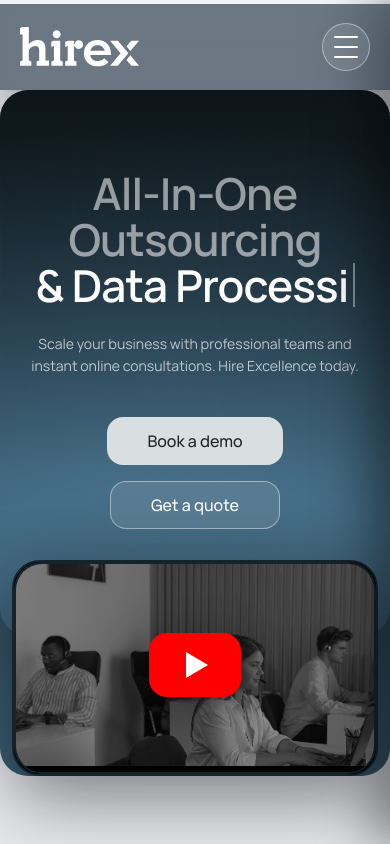
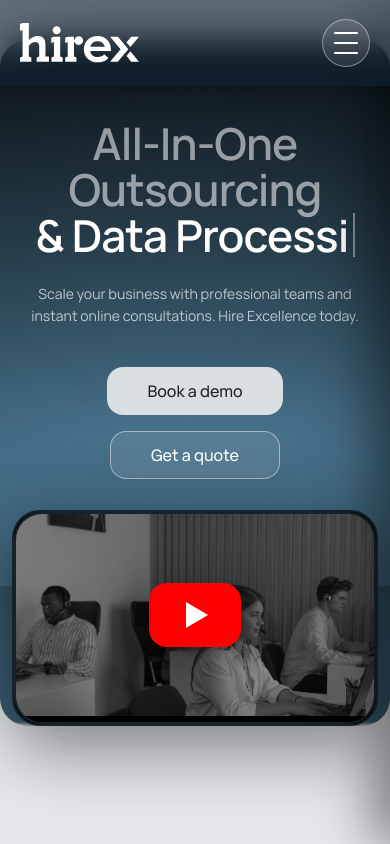
Before and after one commit to rtzeg/hirex, a React (Vite) app: page / in a window 390 px wide. Shown: the top 844 px of the page. Built offline with nearby package versions, Linux system fonts and the light colour scheme.

Commit message:
fix price

```diff
--- a/src/components/layout/WhoHirexForSection.jsx
+++ b/src/components/layout/WhoHirexForSection.jsx
@@ -48,7 +48,7 @@ const WhoHirexFor = () => {
     <section className="bg-transparent">
       <div className="mx-auto w-[100%] max-w-[1920px] px-6 pb-24">
         <div className="relative overflow-hidden rounded-[28px] shadow-[0_25px_120px_rgba(0,0,0,0.55)]">
-          {/* ✅ ВАЖНО: фоновые слои НЕ ловят клики */}
+
           <div
             aria-hidden="true"
             className="pointer-events-none absolute inset-0"
@@ -83,13 +83,13 @@ const WhoHirexFor = () => {
                 Who Hirex Is For?
               </p>
 
-              <h2 className="mt-6 text-[64px]/[1.02] font-semibold tracking-[-0.03em] text-white/90 max-[1600px]:text-[56px] max-[1200px]:text-[44px] max-[700px]:text-[36px]">
+              <h2 className="mt-6 text-[72px]/[1.02] font-semibold tracking-[-0.03em] text-white/90 max-[1600px]:text-[56px] max-[1200px]:text-[44px] max-[700px]:text-[36px]">
                 Flexible Support
                 <br />
                 Built to Your Model
               </h2>
 
-              <p className="mx-auto mt-6 max-w-[780px] text-[18px]/[1.6] text-white/70 max-[1200px]:text-[16px]">
+              <p className="mx-auto mt-6 max-w-[800px] text-[24px]/[1.2] text-white/70 max-[1200px]:text-[16px]">
                 Hirex is designed for companies across various industries that need a reliable,
                 ready-to-work team for customer support, call centers, and operational efficiency.
               </p>
@@ -128,7 +128,7 @@ const WhoHirexFor = () => {
                       />
                     </div>
 
-                    <h3 className="text-[34px]/[1.06] font-semibold tracking-[-0.02em] text-white/92 max-[1200px]:text-[30px]">
+                    <h3 className="text-[32px]/[1.1] font-semibold tracking-[-0.02em] text-white/92 max-[1200px]:text-[30px]">
                       {c.title}
                     </h3>
 
--- a/src/components/layout/client-success-slider.jsx
+++ b/src/components/layout/client-success-slider.jsx
@@ -71,7 +71,7 @@ const ClientSuccessSlider = () => {
         <p className="text-[20px]/[1.2] text-[#73869A] md:text-[24px]">Client Success Stories</p>
 
         <div className="space-y-5">
-          <h2 className="text-[56px]/[0.95] font-semibold tracking-[-0.01em] md:text-[72px]/[0.92]">
+          <h2 className="font-semibold tracking-[-0.01em] text-[56px]/[0.95] max-[420px]:text-[44px]/[0.98] lg:text-[72px]/[0.92]">
             Trusted by Industry
             <br />
             Leaders
--- a/src/components/layout/faq.jsx
+++ b/src/components/layout/faq.jsx
@@ -47,7 +47,7 @@ const Faq = () => {
       <div className="grid gap-8 lg:grid-cols-[1fr_1.15fr] lg:gap-10">
         <div>
           <p className="text-[20px]/[1.2] text-[#73869A] md:text-[24px]">I know you have questions.</p>
-          <h2 className="mt-3 text-[56px]/[0.95] font-semibold tracking-[-0.01em] md:text-[72px]/[0.92]">
+          <h2 className="font-semibold tracking-[-0.01em] text-[56px]/[0.95] max-[420px]:text-[44px]/[1] lg:text-[72px]/[0.92]">
             Frequently
             <br />
             Asked
--- a/src/components/layout/header.jsx
+++ b/src/components/layout/header.jsx
@@ -67,7 +67,7 @@ const Header = () => {
 
   return (
     <header className="w-[100%] max-w-[1920px] bg-transparent">
-      <div className="relative z-[70] mx-auto mt-1 flex min-h-[102px] items-center justify-between bg-[#122434]/60 px-9 shadow-lg backdrop-blur-[16px] max-[1200px]:min-h-[86px] max-[1200px]:px-5">
+      <div className="relative z-[70] mx-auto mt-0 flex min-h-[102px] items-center justify-between bg-[#122434]/60 px-9 shadow-lg backdrop-blur-[16px] max-[1200px]:min-h-[86px] max-[1200px]:px-5">
         <Link aria-label="Go to home page" to="/" onClick={closeMenu}>
           <img alt="Hirex" className="h-[52px] w-auto max-[1200px]:h-10" src={logo} />
         </Link>
--- a/src/components/layout/hirex-audience.jsx
+++ b/src/components/layout/hirex-audience.jsx
@@ -103,10 +103,10 @@ const HirexAudienceGrid = () => {
       />
       <div className="relative z-10 mx-auto max-w-[1320px] text-center">
         <p className="text-[24px] font-medium leading-[1.1] text-white/75">Who Hirex Is For?</p>
-        <h3 className="mx-auto mt-4 max-w-[720px] text-[52px] font-semibold leading-[1.02] md:text-[72px]">
+        <h3 className="mt-6 text-[64px]/[1.02] font-semibold tracking-[-0.03em] text-white/90 max-[1600px]:text-[48px] max-[1200px]:text-[44px] max-[700px]:text-[36px]">
           Scalable Support Tailored to Your Business
         </h3>
-        <p className="mx-auto mt-6 max-w-[900px] text-[20px] leading-[1.3] text-[#A8B8C6] md:text-[48px]">
+        <p className="mx-auto mt-6 max-w-[900px] text-[20px] leading-[1.3] text-[#A8B8C6] md:text-[24px]">
           Hirex is designed for companies across various industries that need a reliable,
           ready-to-work team for customer support, call centers, and operational efficiency.
         </p>
@@ -122,10 +122,10 @@ const HirexAudienceGrid = () => {
               key={item.title}
             >
               <img alt="" aria-hidden="true" className="h-[74px] w-[74px] object-contain" src={item.icon} />
-              <h4 className="mt-5 max-w-[480px] text-[24px] font-medium leading-[1.05] text-[#DDE6EE] md:text-[52px]">
+              <h4 className="mt-5 max-w-[480px] text-[24px] font-medium leading-[1.1] text-[#DDE6EE] md:text-[32px]">
                 {item.title}
               </h4>
-              <p className="mt-4 max-w-[90%] text-[18px] leading-[1.25] text-[#AFC0CF] md:text-[38px]">
+              <p className="mt-4 max-w-[90%] text-[18px] leading-[1.25] text-[#AFC0CF] md:text-[22    px]">
                 {item.description}
               </p>
 
@@ -147,7 +147,9 @@ const HirexAudienceGrid = () => {
           <p className="text-[22px] text-white/65 md:pt-3">How it Works</p>
 
           <div className="md:mr-auto md:ml-16">
-            <h4 className="text-[58px] font-semibold leading-[0.95] md:text-[58px]">Hire Wisely</h4>
+            <h4 className="text-[38px] font-semibold leading-[0.95] lg:text-[58px]">
+              Hire Wisely
+            </h4>
             <p className="mt-3 max-w-[720px] text-[20px] leading-[1.25] text-[#A8B8C6] md:text-[24px]">
               We carefully select our hires to ensure that you can accelerate your growth and
               achieve your goals more effectively.
--- a/src/components/layout/main-section.jsx
+++ b/src/components/layout/main-section.jsx
@@ -55,8 +55,8 @@ const MainSection = ({ videoUrl = localVideo }) => {
     }, [text, isDeleting, index]);
 
     return (
-    <section className="main-section relative overflow-hidden m-0 p-0 bg-transparent">
-      <div className="relative mx-auto w-[100%] max-w-[1920px] pt-0">
+      <section className="main-section relative overflow-hidden m-0 p-0 bg-transparent -mt-[102px] max-[1200px]:-mt-[86px]">
+        <div className="relative mx-auto w-[100%] max-w-[1920px] pt-[40px] max-[1200px]:pt-[40px]">
           <div className="main-section__wrap relative">
             <div className="main-section__bg" aria-hidden="true">
               <div
@@ -85,7 +85,7 @@ const MainSection = ({ videoUrl = localVideo }) => {
               />
             </div>
 
-          <div className="main-section__card relative overflow-hidden rounded-[28px] shadow-[0_25px_120px_rgba(0,0,0,0.55)]">
+            <div className="main-section__card relative overflow-hidden rounded-none shadow-[0_25px_120px_rgba(0,0,0,0.55)]">
               <div className="main-section__content relative px-6 pt-20 text-center text-white md:px-10 md:pt-24">
                 <h1 className="mx-auto max-w-[1100px] text-[44px]/[1.05] font-semibold tracking-[-0.02em] md:text-[76px]/[1.02]">
                   <span className="text-white/55">All-In-One Outsourcing</span>
```
Also changed, not shown: src/assets/Union.png. Lines whose indentation alone changed are shown as unchanged.
